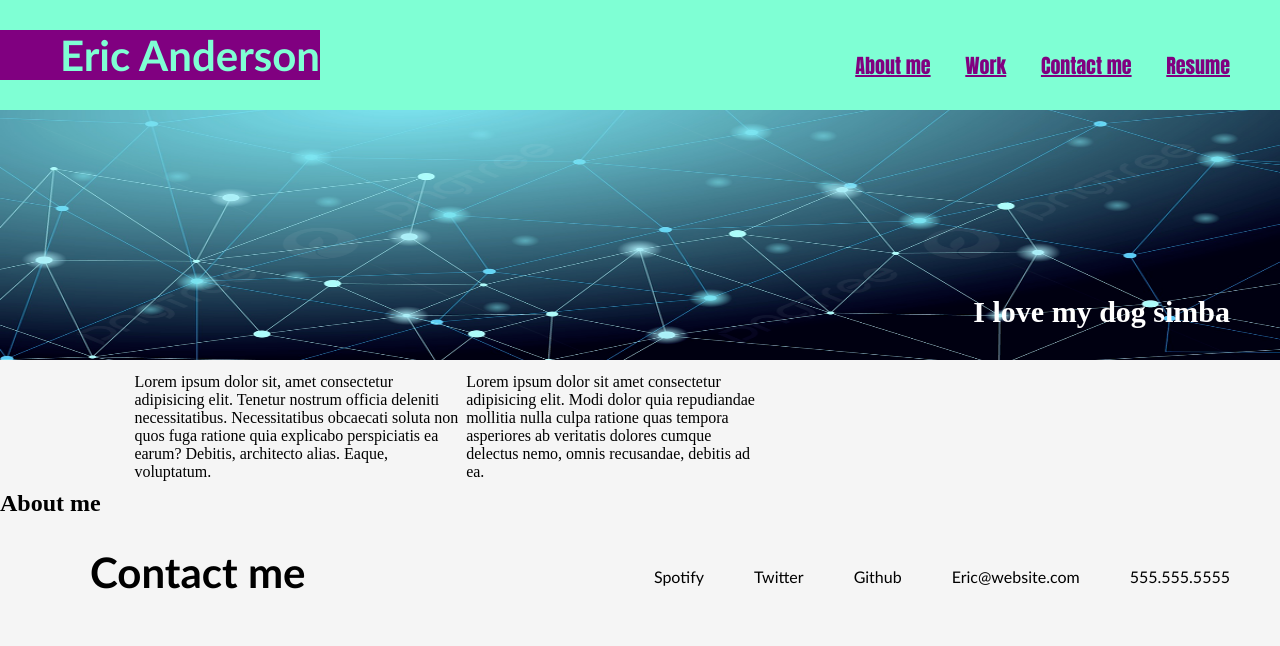
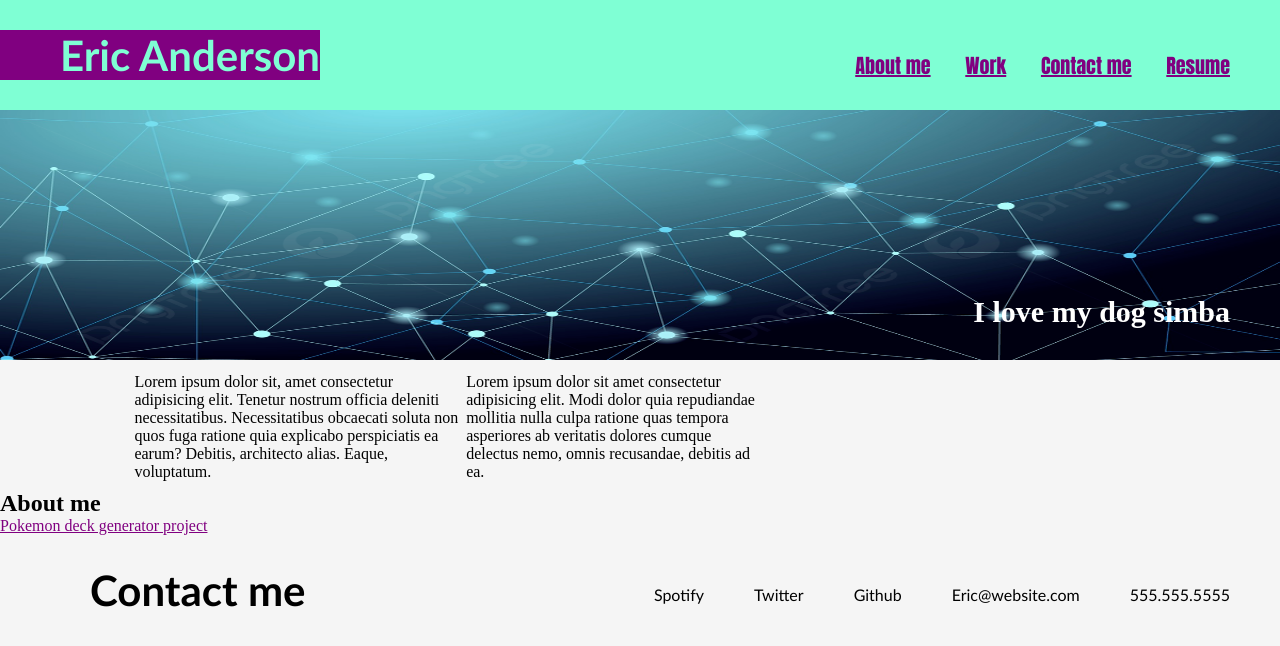
Before and after one commit to ericanderson9578/eric-portfolio, a plain HTML site: page index.html in a window 1280 px wide. Drawn offline with Linux system fonts and the light colour scheme.

Commit message:
added link to project

```diff
--- a/index.html
+++ b/index.html
@@ -47,7 +47,7 @@
 
 
 
-
+    <a href="https://jjackielee.github.io/pokemon-deck-generator/">Pokemon deck generator project</a>
 </main>
 
 
```
